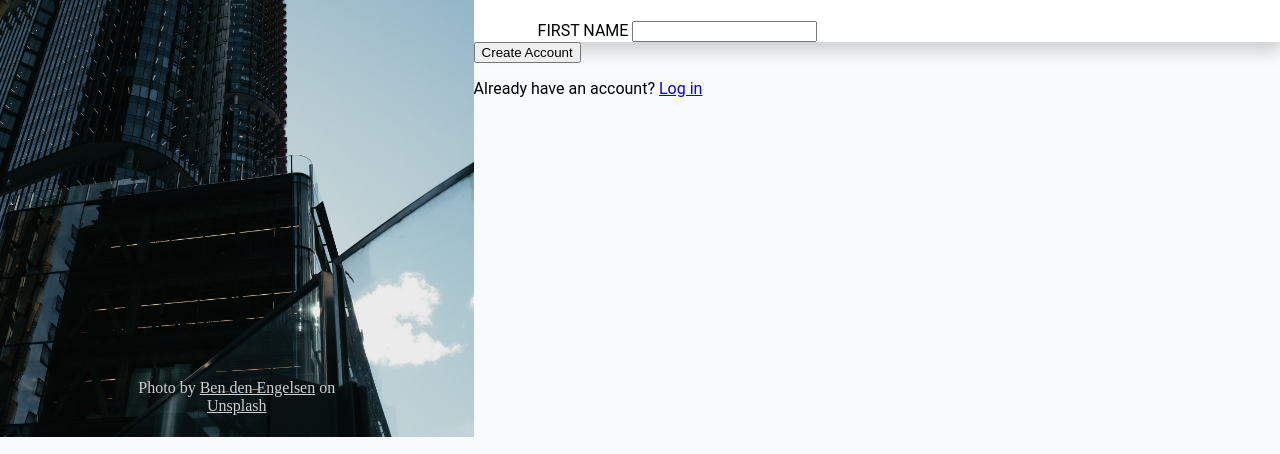
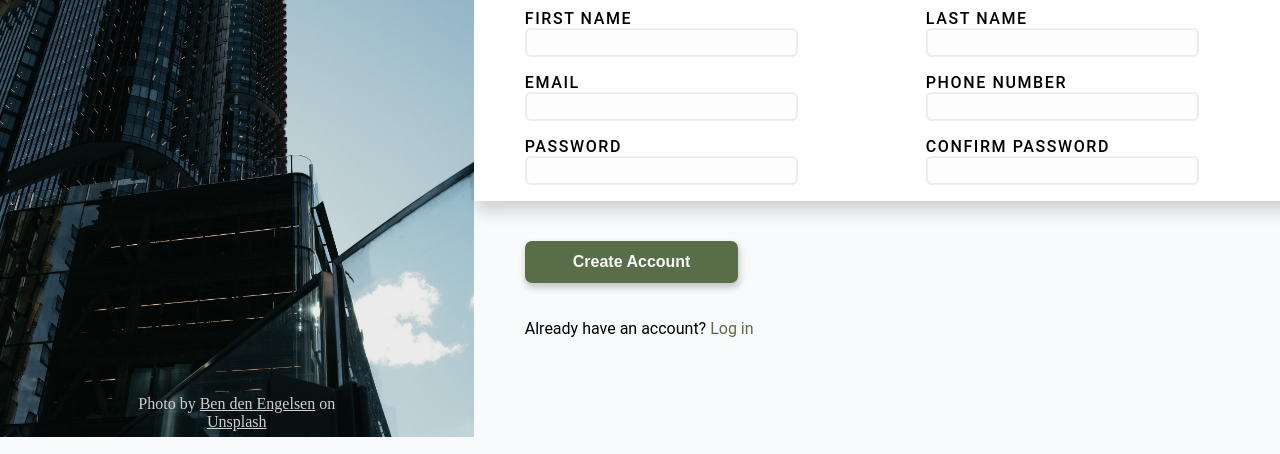
Before and after one commit to bikatot/Sign-up-Form, a plain HTML site: page index.html in a window 1280 px wide. Shown: the part 363-817 px from the top of the page. Drawn offline with nearby package versions, Linux system fonts and the light colour scheme.

Commit message:
Add basic styling

```diff
--- a/index.html
+++ b/index.html
@@ -28,16 +28,42 @@
     </div>
     <div class="form-container">
       <p class="call-to-action">Let's do this!</p>
-      <form action="#" method="post">
-        <div>
-          <label for="first-name">FIRST NAME </label>
-          <input type="text" id ="first-name">
+      <form id="form" action="https://httpbin.org/post" method="post">
+        <div class="form-left">
+          <div>
+            <label for="first-name">FIRST NAME </label>
+            <input placeholder=" " type="text" id ="first-name" name="first-name">
+            <span></span>
+          </div>
+          <div>
+            <label for="email">EMAIL</label>
+            <input  placeholder=" " type="email" id ="email" name="email">
+            <div class="error-message">* Please enter a valid e-mail address</div>
+          </div>
+          <div>
+            <label for="password">PASSWORD</label>
+            <input  placeholder=" " type="password" id ="password" name="user-password">
+          </div>
+        </div>
+        <div class="form-right">
+          <div>
+            <label for="last-name">LAST NAME</label>
+            <input  placeholder=" " type="text" id ="last-name" name="last-name">
+          </div>
+          <div>
+            <label for="phone-number">PHONE NUMBER</label>
+            <input   placeholder=" " type="tel" id ="phone-number" name="phone" >
+          </div>
+          <div>
+            <label for="confirm-password">CONFIRM PASSWORD</label>
+            <input  placeholder=" " type="password" id ="confirm-password" name="confirm-password">
+          </div>
         </div>
       </form>
     </div>
     <div class="account">
-      <button class="create-account">Create Account</button>
-      <p>Already have an account? <a href="#">Log in</a></p>
+      <button form="form" class="create-account">Create Account</button>
+      <p>Already have an account? <a class="log-in" href="#">Log in</a></p>
     </div>
   </div>
 </body>
--- a/styles.css
+++ b/styles.css
@@ -1,3 +1,8 @@
+html, body {
+  max-width: 100%;
+  overflow-x: hidden;
+}
+
 body {
   display: flex;
   padding: 0;
@@ -28,7 +33,6 @@ img {
   background-color: rgba(0, 0, 0, 0.4);
   width: 37vw;
   padding: 1vh 0 1vh 0;
-
 }
 
 div {
@@ -70,7 +74,7 @@ div {
 }
 
 .main-text-container {
-  padding: 0 15rem 0 4rem;
+  padding: 0 15vw 0 4vw;
 }
 
 .main-text {
@@ -79,12 +83,86 @@ div {
 }
 
 .form-container {
-  padding: 0 15rem 0 4rem;
+  padding: 0 15vw 0 4vw;
   background-color: white;
   box-shadow: 0.25vmin 10px 15px rgba(48, 47, 47, 0.2);
+  margin: 5vh 0;
 }
 
 .call-to-action {
-  font-size: 3vmin;
+  font-size: 2.5vmin;
   font-weight: 450;
 }
+
+p {
+  margin: 20px 0;
+}
+
+form {
+  display: flex;
+}
+
+form > div {
+  padding-right: 10vw;
+  display: flex;
+  flex-direction: column;
+}
+
+form > div > div {
+  display: flex;
+  flex-direction: column;
+  padding-bottom: 2vh;
+}
+
+label {
+  letter-spacing: 0.1rem;
+  font-weight: 450;
+}
+
+input {
+  border: 0.25vmin solid #ebecef;
+  border-radius: 6px;
+  font-size: 2.5vmin;
+  background-color: rgb(253, 253, 253);
+}
+
+input:focus {
+  border-color: #1d4ed8;
+  outline: none;
+  box-shadow: 5px 5px 7px rgba(48, 47, 47, 0.2);
+}
+
+.error-message {
+  display: none;
+  font-weight: bold;
+  color: #D55C5F;
+}
+
+.account {
+  padding: 0 15vw 0 4vw;
+}
+
+input:not(:focus):not(:placeholder-shown):invalid {
+  border-color: #D55C5F;
+}
+
+input:not(:focus):not(:placeholder-shown):invalid ~ .error-message {
+	display: block;
+}
+
+.create-account {
+  padding: 1.5vmin 6vmin;
+  border-radius: 7px;
+  background-color: #596d48;
+  border: none;
+  color: #f9f9f8;
+  font-size: calc(12px + 0.5vmin);
+  font-weight: 600;
+  box-shadow: 1px 4px 6px 1px rgba(0, 0, 0, 0.2);
+  margin-bottom: 2vmin;
+}
+
+.log-in {
+  color: #596d48;
+  text-decoration: none;
+}
```
